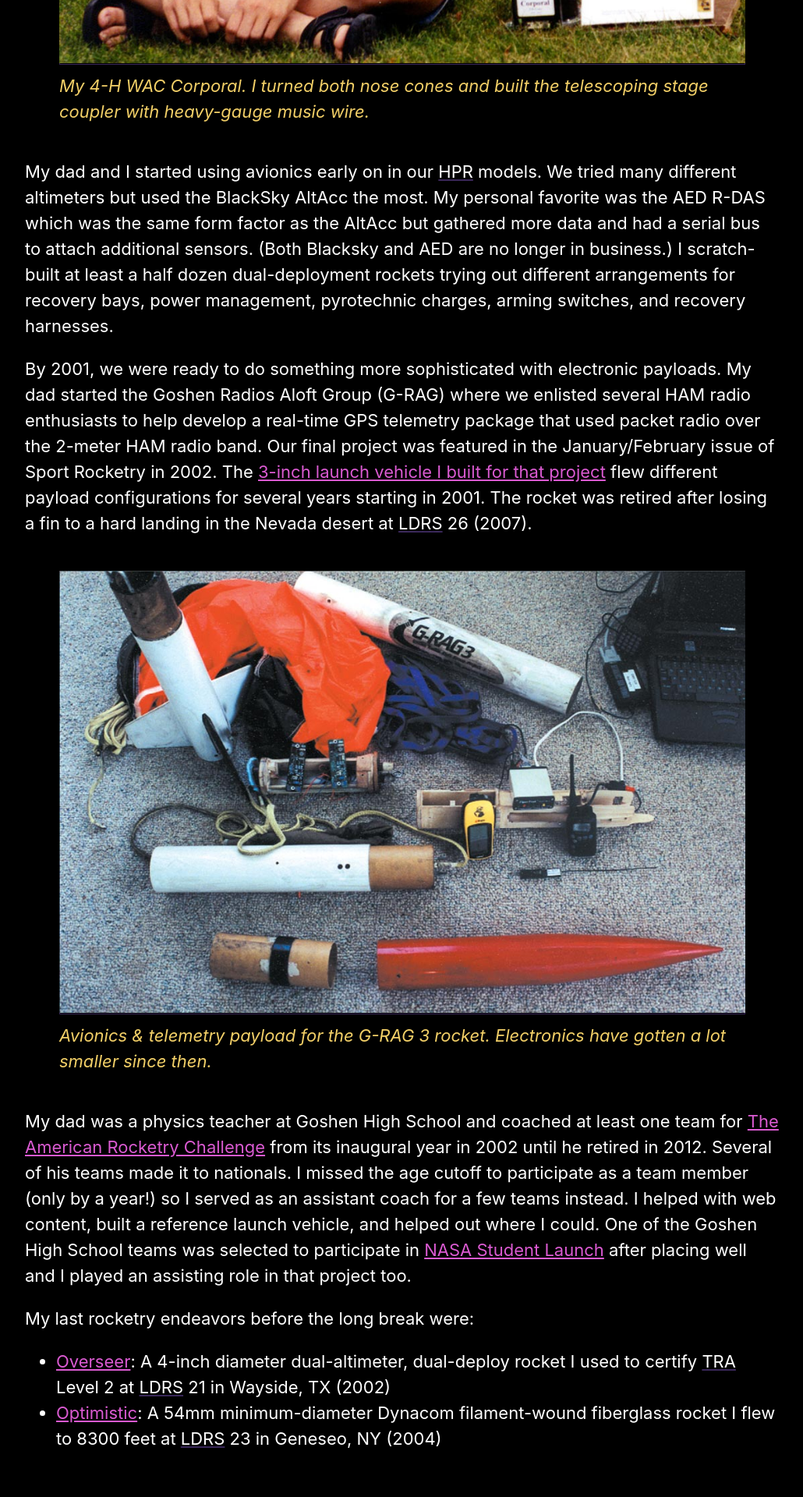
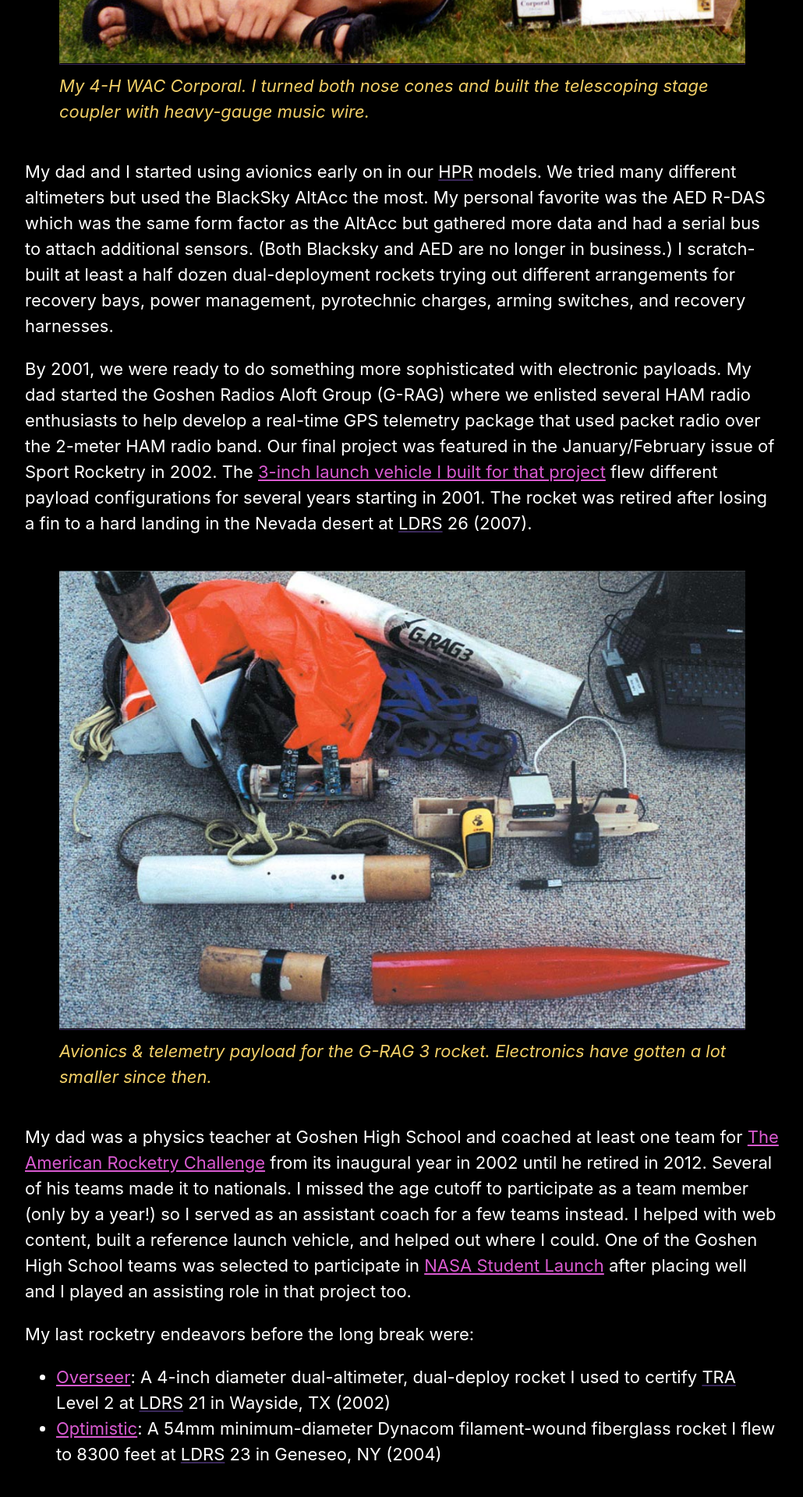
Before and after one commit to rocketlabdelta/rocketlabdelta.com, a Jekyll site: the page built from _posts/2020-01-24-backstory.md, in a window 1280 px wide. Shown: the part 2889-4809 px from the top of the page at 78% size, without its empty margins (124-1154 px from the left). Built offline with Jekyll 4.4.1, drawn with Linux system fonts in a browser that asks for light colours.

Commit message:
Fixing photos for backstory

```diff
--- a/_posts/2020-01-24-backstory.md
+++ b/_posts/2020-01-24-backstory.md
@@ -13,7 +13,7 @@
 My dad, Ken Horst, and I dove deep into rocketry after that.
 
 <figure>
-  <div class="placeholder" style="padding-top:100%;"></div>
+  <div class="placeholder r1x1"></div>
   <img src="{{ "/assets/photos/1996-early-model-rocket-launch.jpg" | relative_url }}" alt="Early model rocket launch in 1996" />
   <figcaption>An early rocket launch with my dad & brother (left). Rockets featured: Estes Alpha III, Estes Nova (with Lego astronaut as payload), Estes Bull Pup</figcaption>
 </figure>
@@ -32,7 +32,7 @@
 Neither one of them has flown but they were designed and built so that they could.
 
 <figure>
-  <div class="placeholder" style="padding-top:100%;"></div>
+  <div class="placeholder r1x1"></div>
   <img src="{{ "/assets/photos/1998-4-H-WAC-Corporal.jpg" | relative_url }}" alt="4-H WAC Corporal in 1998" />
   <figcaption>My 4-H WAC Corporal. I turned both nose cones and built the telescoping stage coupler with heavy-gauge music wire.</figcaption>
 </figure>
@@ -50,7 +50,7 @@
 The rocket was retired after losing a fin to a hard landing in the Nevada desert at LDRS 26 (2007).
 
 <figure>
-  <div class="placeholder" style="padding-top:64.45%;"></div>
+  <div class="placeholder r2x3"></div>
   <img src="{{ "/assets/photos/2001-G-RAG-3-payload.jpg" | relative_url }}" alt="G-RAG 3 payload" />
   <figcaption>Avionics & telemetry payload for the G-RAG 3 rocket. Electronics have gotten a <em>lot</em> smaller since then.</figcaption>
 </figure>
```
Also changed, not shown: assets/photos/2001-G-RAG-3-payload.jpg.
